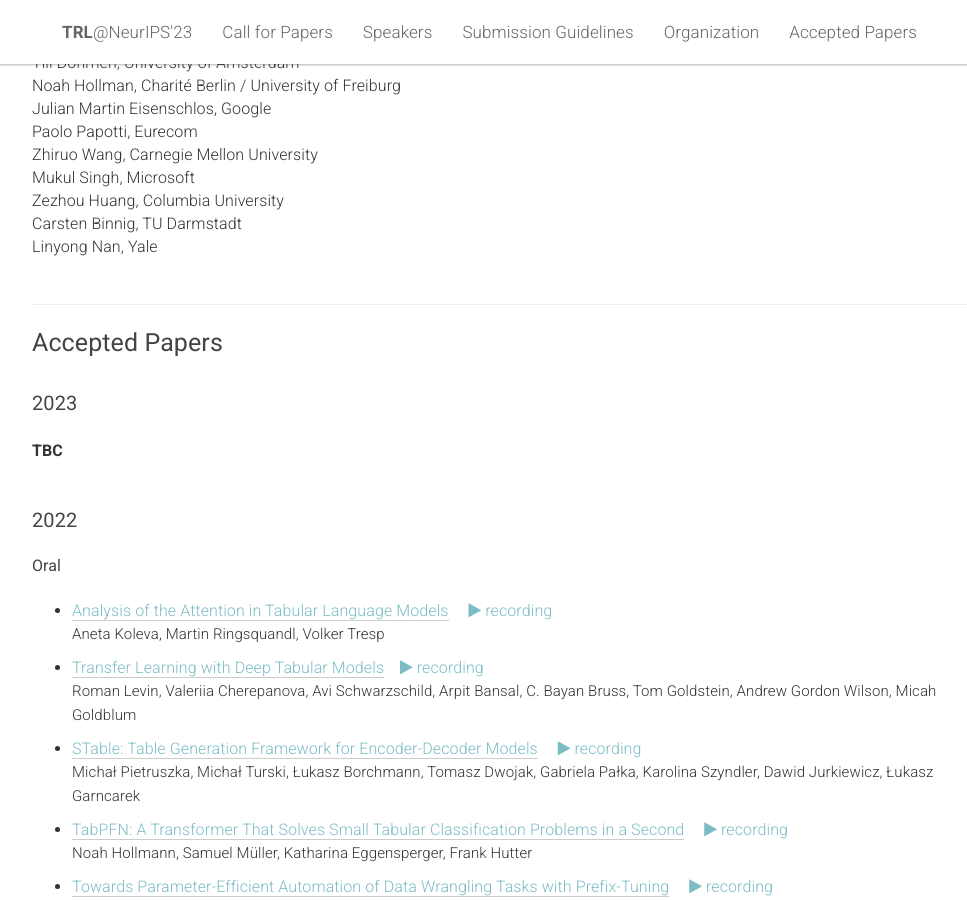
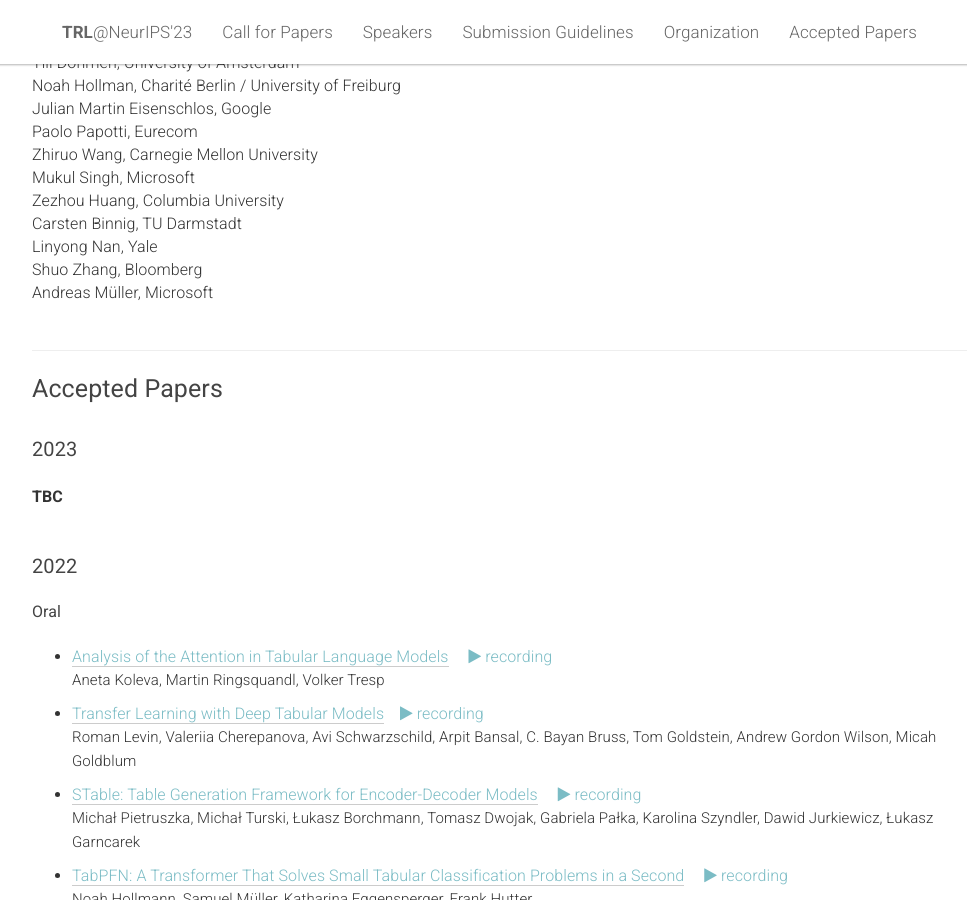
Before and after one commit to table-representation-learning/table-representation-learning.github.io, a Jekyll site: the page built from _pages/home.html, in a window 1280 px wide and 900 px high, scrolled down 3941 px. Shown: the whole window, without its empty margins (133-1100 px from the left). Built offline with Jekyll 4.4.1, drawn with Linux system fonts in a browser that asks for light colours.

Commit message:
Update PC

```diff
--- a/_pages/home.html
+++ b/_pages/home.html
@@ -667,7 +667,9 @@
         Mukul Singh, Microsoft<br>
         Zezhou Huang, Columbia University<br>
         Carsten Binnig, TU Darmstadt<br>
-        Linyong Nan, Yale<br><br>
+        Linyong Nan, Yale<br>
+        Shuo Zhang, Bloomberg<br>
+        Andreas Müller, Microsoft<br><br>
     </div>
 
 
```
